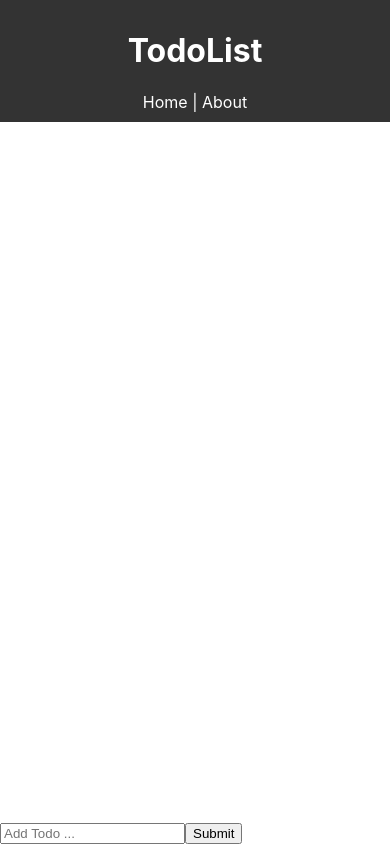
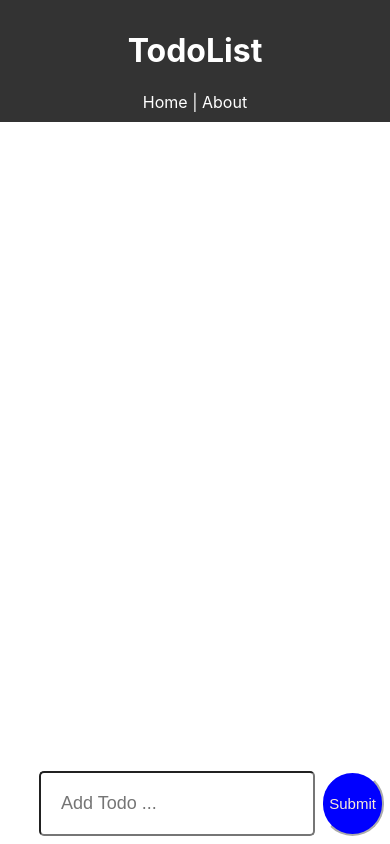
Before and after one commit to NeoHuncho/To-do-list-react, a React (Create React App) app: page / in a window 390 px wide. Built offline with nearby package versions, Linux system fonts and the light colour scheme; no server answers.

Commit message:
Added mobile functionality

```diff
--- a/src/App.css
+++ b/src/App.css
@@ -1,11 +1,32 @@
 @media screen and (max-width: 540px){
   .addTodoCSS{
     position: fixed;
-    left: 0;
-    bottom: 0;
+    bottom: 1%;
+    left: 10%;
+    right: 10%;
+  }
+  .typebox{
+    flex: 6;
+    padding: 20px;
 
+    border-radius: 5px;
+    font-size: 18px;
+    text-align: left;
 
+  }
+  ::placeholder {
 
+    font-size: 18px;
+    text-align: left;
+  }
+  .btn{
+    margin-left: 2%;
+    color: antiquewhite;
+    background-color: blue;
+    flex: 4;
+    border-radius: 50px;
+    border-color: white;
+    font-size:15px;
   }
 }
 @media screen and (min-width: 540px){
```
